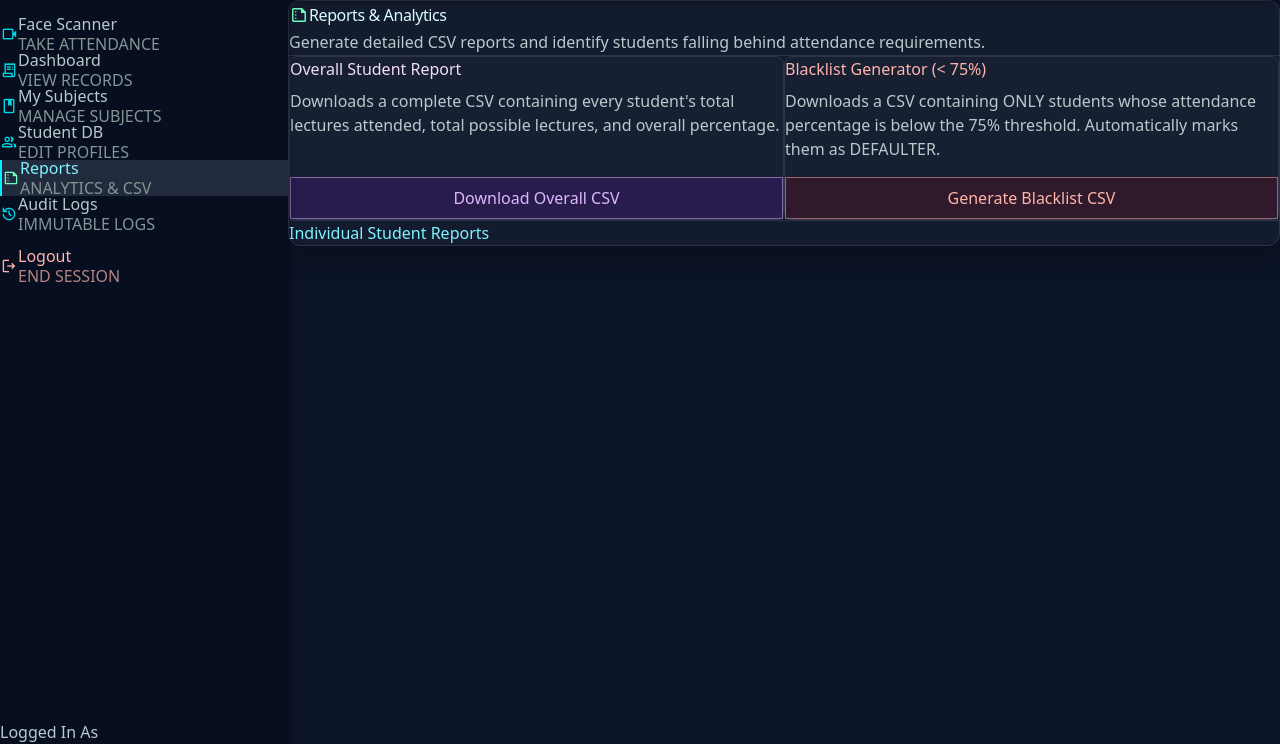
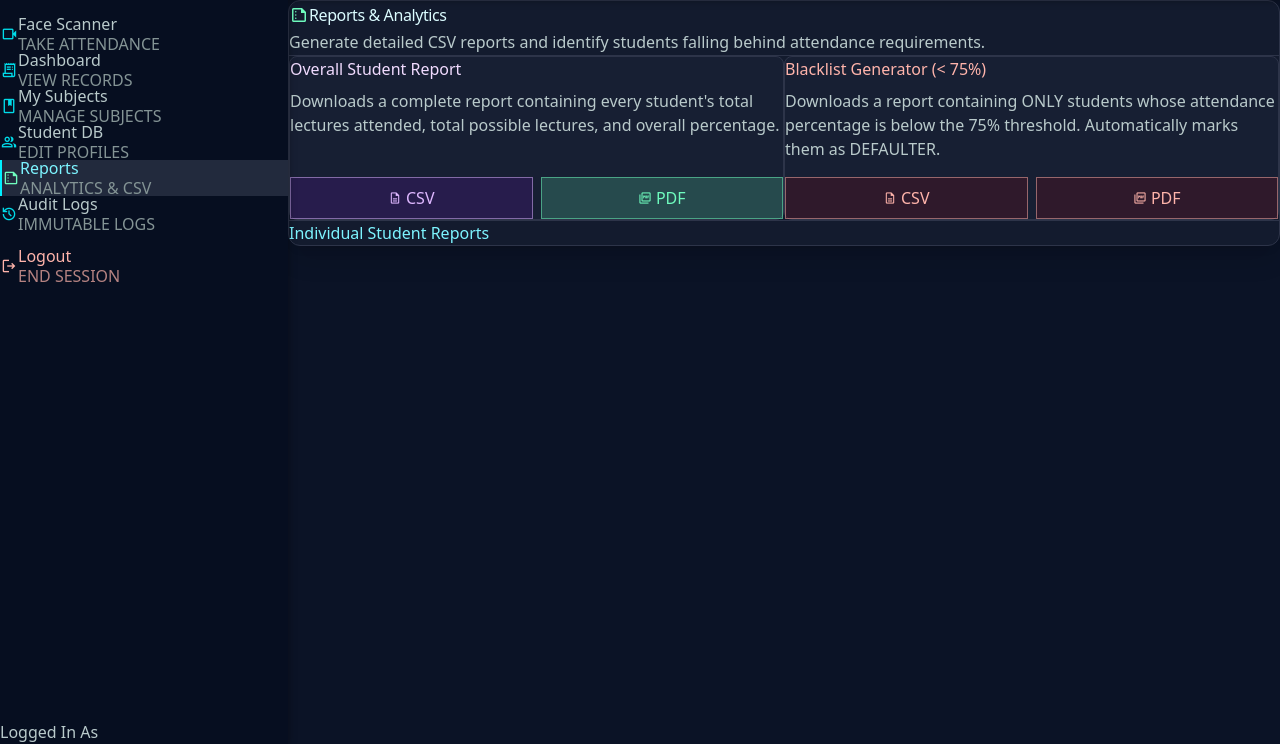
Before and after one commit to bhushanz16/multi-tier-attendance, a FastAPI app: template templates/teacher_reports.html in a window 1280 px wide. Shown: the part 56-800 px from the top of the page. Run offline with FastAPI, Linux system fonts and the light colour scheme; the template is opened without the code that fills it, so the values that code supplies are empty; some libraries are stand-ins or nearby versions.

Commit message:
Add PDF report generation endpoints and UI buttons

```diff
--- a/main.py
+++ b/main.py
@@ -1,6 +1,7 @@
 import json
 import csv
 import io
+from fpdf import FPDF
 from fastapi import FastAPI, Depends, Request, Response, Form, HTTPException
 from fastapi.responses import HTMLResponse, JSONResponse, RedirectResponse, StreamingResponse
 from fastapi.templating import Jinja2Templates
@@ -496,3 +497,105 @@ async def student_self_report(request: Request, db: Session = Depends(get_db)):
 
     output.seek(0)
     return StreamingResponse(iter([output.getvalue()]), media_type="text/csv", headers={"Content-Disposition": "attachment; filename=my_attendance_report.csv"})
+
+# ==================== PDF REPORTS ====================
+
+def generate_pdf_table(title: str, headers: list, rows: list):
+    pdf = FPDF(orientation='L' if len(headers) > 6 else 'P')
+    pdf.add_page()
+    pdf.set_font("helvetica", "B", 16)
+    pdf.cell(0, 10, title, align="C")
+    pdf.ln(15)
+
+    epw = pdf.epw
+    col_width = epw / len(headers)
+
+    pdf.set_font("helvetica", "B", 10)
+    for header in headers:
+        pdf.cell(col_width, 10, str(header), border=1, align="C")
+    pdf.ln()
+
+    pdf.set_font("helvetica", "", 10)
+    for row in rows:
+        for item in row:
+            pdf.cell(col_width, 10, str(item), border=1, align="C")
+        pdf.ln()
+
+    return pdf.output()
+
+@app.get("/api/reports/overall/pdf")
+async def generate_overall_pdf(request: Request, db: Session = Depends(get_db)):
+    t_user = get_teacher_user(request)
+    if not t_user: return JSONResponse({"error": "Unauthorized"}, status_code=401)
+
+    headers = ["Roll No", "Name", "Semester", "Dept", "Div", "Total Lectures", "Attended", "Percentage"]
+    rows = []
+    students = db.query(Student).all()
+    for s in students:
+        total = db.query(Attendance.timestamp).filter(
+            Attendance.teacher_username == t_user, Attendance.semester == s.semester, Attendance.dept == s.dept, Attendance.div == s.div
+        ).distinct().count()
+        attended = db.query(Attendance).filter(
+            Attendance.teacher_username == t_user, Attendance.roll_no == s.roll_no, Attendance.status == 'Present'
+        ).count()
+        if total == 0: total = 1
+        pct = round((attended/total)*100)
+        rows.append([s.roll_no, s.name, s.semester, s.dept, s.div, total, attended, f"{pct}%"])
+
+    pdf_bytes = bytes(generate_pdf_table("Overall Student Report", headers, rows))
+    return Response(content=pdf_bytes, media_type="application/pdf", headers={"Content-Disposition": "attachment; filename=overall_report.pdf"})
+
+@app.get("/api/reports/blacklist/pdf")
+async def generate_blacklist_pdf(request: Request, db: Session = Depends(get_db)):
+    t_user = get_teacher_user(request)
+    if not t_user: return JSONResponse({"error": "Unauthorized"}, status_code=401)
+
+    headers = ["Roll No", "Name", "Semester", "Dept", "Div", "Percentage", "Status"]
+    rows = []
+    students = db.query(Student).all()
+    for s in students:
+        total = db.query(Attendance.timestamp).filter(
+            Attendance.teacher_username == t_user, Attendance.semester == s.semester, Attendance.dept == s.dept, Attendance.div == s.div
+        ).distinct().count()
+        attended = db.query(Attendance).filter(
+            Attendance.teacher_username == t_user, Attendance.roll_no == s.roll_no, Attendance.status == 'Present'
+        ).count()
+        if total == 0: total = 1
+        pct = round((attended/total)*100)
+        if pct < 75:
+            rows.append([s.roll_no, s.name, s.semester, s.dept, s.div, f"{pct}%", "DEFAULTER"])
+
+    pdf_bytes = bytes(generate_pdf_table("Defaulters Blacklist (< 75%)", headers, rows))
+    return Response(content=pdf_bytes, media_type="application/pdf", headers={"Content-Disposition": "attachment; filename=blacklist.pdf"})
+
+@app.get("/api/reports/student/{roll_no}/pdf")
+async def generate_student_pdf(roll_no: str, request: Request, db: Session = Depends(get_db)):
+    t_user = get_teacher_user(request)
+    if not t_user: return JSONResponse({"error": "Unauthorized"}, status_code=401)
+
+    student = db.query(Student).filter(Student.roll_no == roll_no).first()
+    if not student: return JSONResponse({"error": "Not Found"}, status_code=404)
+
+    headers = ["Roll No", "Name", "Subject", "Date", "Time", "Status"]
+    rows = []
+    records = db.query(Attendance).filter(Attendance.teacher_username == t_user, Attendance.roll_no == roll_no).all()
+    for r in records:
+        rows.append([r.roll_no, student.name, r.subject, r.date, r.timestamp.strftime("%H:%M:%S") if r.timestamp else "", r.status])
+
+    pdf_bytes = bytes(generate_pdf_table(f"Student Report: {roll_no}", headers, rows))
+    return Response(content=pdf_bytes, media_type="application/pdf", headers={"Content-Disposition": f"attachment; filename=student_{roll_no}_report.pdf"})
+
+@app.get("/student/report/pdf")
+async def student_self_report_pdf(request: Request, db: Session = Depends(get_db)):
+    roll_no = get_student_user(request)
+    if not roll_no: return JSONResponse({"error": "Unauthorized"}, status_code=401)
+
+    student = db.query(Student).filter(Student.roll_no == roll_no).first()
+    headers = ["Subject", "Date", "Time", "Status", "Teacher"]
+    rows = []
+    records = db.query(Attendance).filter(Attendance.roll_no == roll_no).all()
+    for r in records:
+        rows.append([r.subject, r.date, r.timestamp.strftime("%H:%M:%S") if r.timestamp else "", r.status, r.teacher_username])
+
+    pdf_bytes = bytes(generate_pdf_table(f"My Attendance Report ({roll_no})", headers, rows))
+    return Response(content=pdf_bytes, media_type="application/pdf", headers={"Content-Disposition": "attachment; filename=my_attendance_report.pdf"})
--- a/templates/teacher_reports.html
+++ b/templates/teacher_reports.html
@@ -133,18 +133,24 @@
                     <div class="bg-surface-container rounded-lg p-space-md border border-surface-container-highest flex flex-col justify-between">
                         <div>
                             <h3 class="font-headline-sm text-secondary-fixed mb-2">Overall Student Report</h3>
-                            <p class="text-on-surface-variant font-mono-code-sm mb-4">Downloads a complete CSV containing every student's total lectures attended, total possible lectures, and overall percentage.</p>
+                            <p class="text-on-surface-variant font-mono-code-sm mb-4">Downloads a complete report containing every student's total lectures attended, total possible lectures, and overall percentage.</p>
                         </div>
-                        <a href="/api/reports/overall" class="w-full text-center bg-secondary-container/20 text-secondary border border-secondary/50 py-2 rounded-DEFAULT font-mono-code-sm hover:bg-secondary-container hover:text-white transition-colors">Download Overall CSV</a>
+                        <div class="flex gap-2">
+                            <a href="/api/reports/overall" class="flex-1 flex items-center justify-center gap-1 bg-secondary-container/20 text-secondary border border-secondary/50 py-2 rounded-DEFAULT font-mono-code-sm hover:bg-secondary-container hover:text-white transition-colors"><span class="material-symbols-outlined text-sm">description</span> CSV</a>
+                            <a href="/api/reports/overall/pdf" class="flex-1 flex items-center justify-center gap-1 bg-tertiary-container/20 text-tertiary-fixed border border-tertiary-fixed/50 py-2 rounded-DEFAULT font-mono-code-sm hover:bg-tertiary-container hover:text-on-tertiary-container transition-colors"><span class="material-symbols-outlined text-sm">picture_as_pdf</span> PDF</a>
+                        </div>
                     </div>
 
                     <!-- Defaulters -->
                     <div class="bg-surface-container rounded-lg p-space-md border border-surface-container-highest flex flex-col justify-between">
                         <div>
                             <h3 class="font-headline-sm text-error mb-2">Blacklist Generator (< 75%)</h3>
-                            <p class="text-on-surface-variant font-mono-code-sm mb-4">Downloads a CSV containing ONLY students whose attendance percentage is below the 75% threshold. Automatically marks them as DEFAULTER.</p>
+                            <p class="text-on-surface-variant font-mono-code-sm mb-4">Downloads a report containing ONLY students whose attendance percentage is below the 75% threshold. Automatically marks them as DEFAULTER.</p>
                         </div>
-                        <a href="/api/reports/blacklist" class="w-full text-center bg-error-container/20 text-error border border-error/50 py-2 rounded-DEFAULT font-mono-code-sm hover:bg-error hover:text-white transition-colors">Generate Blacklist CSV</a>
+                        <div class="flex gap-2">
+                            <a href="/api/reports/blacklist" class="flex-1 flex items-center justify-center gap-1 bg-error-container/20 text-error border border-error/50 py-2 rounded-DEFAULT font-mono-code-sm hover:bg-error hover:text-white transition-colors"><span class="material-symbols-outlined text-sm">description</span> CSV</a>
+                            <a href="/api/reports/blacklist/pdf" class="flex-1 flex items-center justify-center gap-1 bg-error-container/20 text-error border border-error/50 py-2 rounded-DEFAULT font-mono-code-sm hover:bg-error hover:text-white transition-colors"><span class="material-symbols-outlined text-sm">picture_as_pdf</span> PDF</a>
+                        </div>
                     </div>
                 </div>
 
@@ -157,7 +163,10 @@
                                 <span class="font-mono-code-sm text-on-surface font-bold">{{ s.roll_no }}</span>
                                 <span class="font-mono-code-sm text-outline">{{ s.name }}</span>
                             </div>
-                            <a href="/api/reports/student/{{ s.roll_no }}" class="material-symbols-outlined text-primary-fixed hover:text-white cursor-pointer" title="Download CSV">download</a>
+                            <div class="flex gap-2 items-center">
+                                <a href="/api/reports/student/{{ s.roll_no }}" class="material-symbols-outlined text-outline hover:text-primary-fixed cursor-pointer transition-colors" title="Download CSV">description</a>
+                                <a href="/api/reports/student/{{ s.roll_no }}/pdf" class="material-symbols-outlined text-outline hover:text-tertiary-fixed cursor-pointer transition-colors" title="Download PDF">picture_as_pdf</a>
+                            </div>
                         </div>
                         {% endfor %}
                     </div>
```
Also changed, not shown: requirements.txt (+3 -0 lines), templates/student_dashboard.html (+8 -4 lines).
